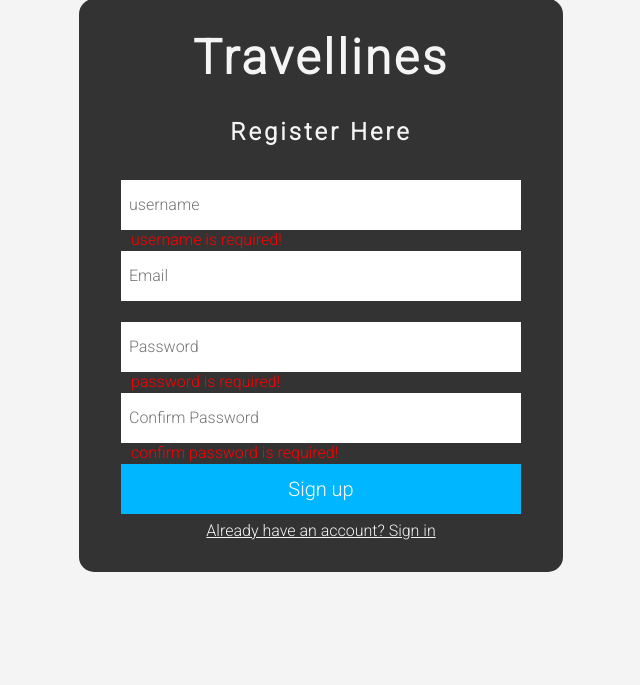
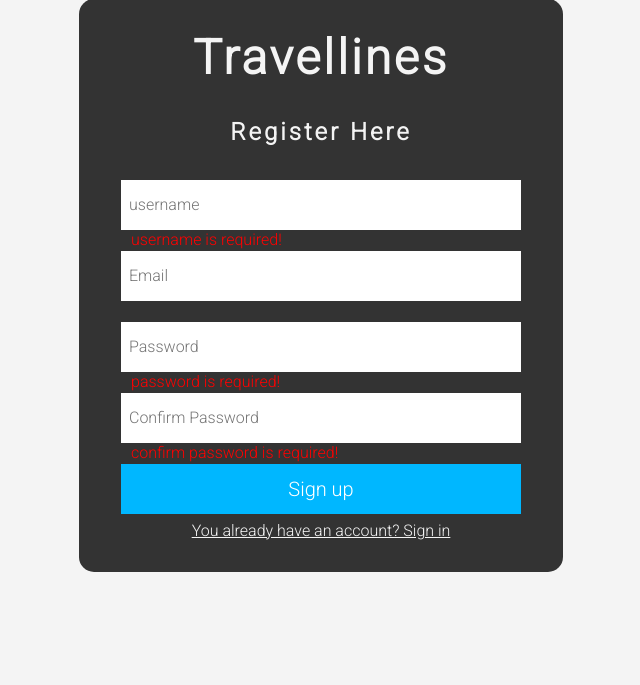
Before and after one commit to Iner-17/Travelinnes, a PHP site: page /src/pages/register.php in a window 1280 px wide. Shown: the part 115-800 px from the top of the page, without its empty margins (319-959 px from the left). Run offline with PHP 8.4, Linux system fonts and the light colour scheme.

Commit message:
Initial commit

```diff
--- a/src/pages/register.php
+++ b/src/pages/register.php
@@ -56,7 +56,7 @@
                         <td colspan="2"><button class="btn">Sign up</button></td>
                     </tr>
                     <tr>
-                        <td colspan="2"><a href="login.php">Already have an account? Sign in</a></td>
+                        <td colspan="2"><a href="login.php">You already have an account? Sign in</a></td>
                     </tr>
                 </tbody>
             </table>
```
